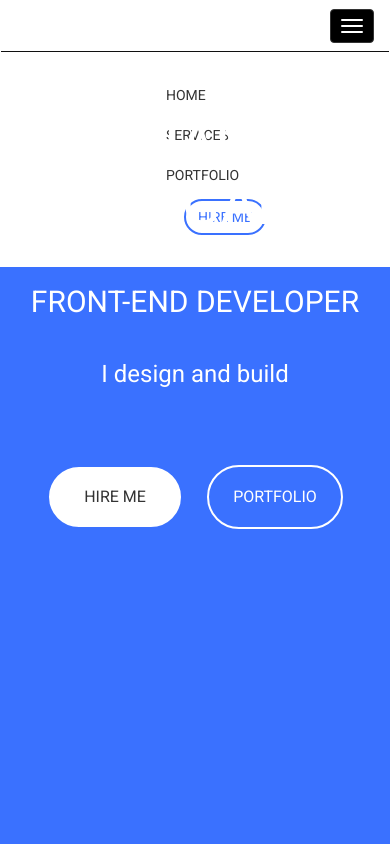
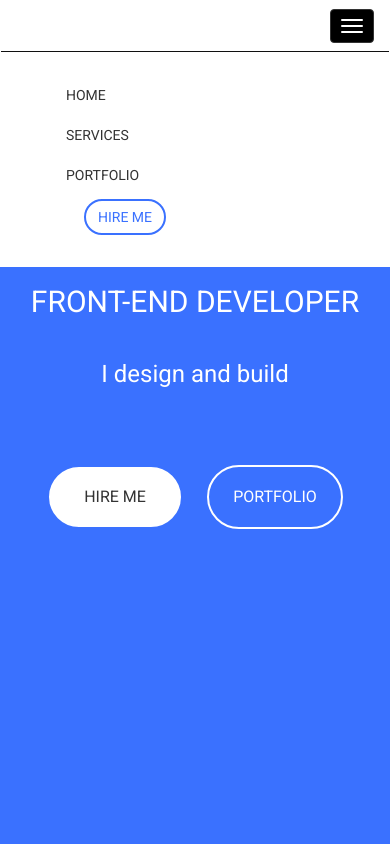
Before and after one commit to mohamadamgad/mohamadamgad.github.io, a plain HTML site: page index.html in a window 390 px wide. Both pictures are taken after a click on the button 352 px from the left and 26 px from the top of the page. Shown: the top 844 px of the page. Drawn offline with nearby package versions, Linux system fonts and the light colour scheme.

Commit message:
navbar collapse

```diff
--- a/css/responsive.css
+++ b/css/responsive.css
@@ -72,13 +72,17 @@
   }
 }
 
+
+
+
 @media only screen and (max-width: 767px) {
     /*img{
       object-fit:cover;
     }*/
-    .nav li{
+    .nav li {
+        z-index: 1;
+    }
 
-    }
     .flex-container .row12{
       width: 95%;
       margin: 0 auto;
--- a/css/style.css
+++ b/css/style.css
@@ -10,6 +10,11 @@ html{
   /*z-index: -1;            /*NAV BAR HOVER ISSUE */
   margin-bottom: 0;
 
+}
+
+.navbar-nav{
+  margin-left: 0px;
+  padding-left: 0px;
 }
 .navbar-toggle {
   background-color: black !important;
@@ -27,7 +32,7 @@ html{
 }
 .nav{
   padding: 15px;
-  margin-left: 100px;
+  /*margin-left: 100px;*/
 }
 .nav li{
   padding-left: 20px;
```
